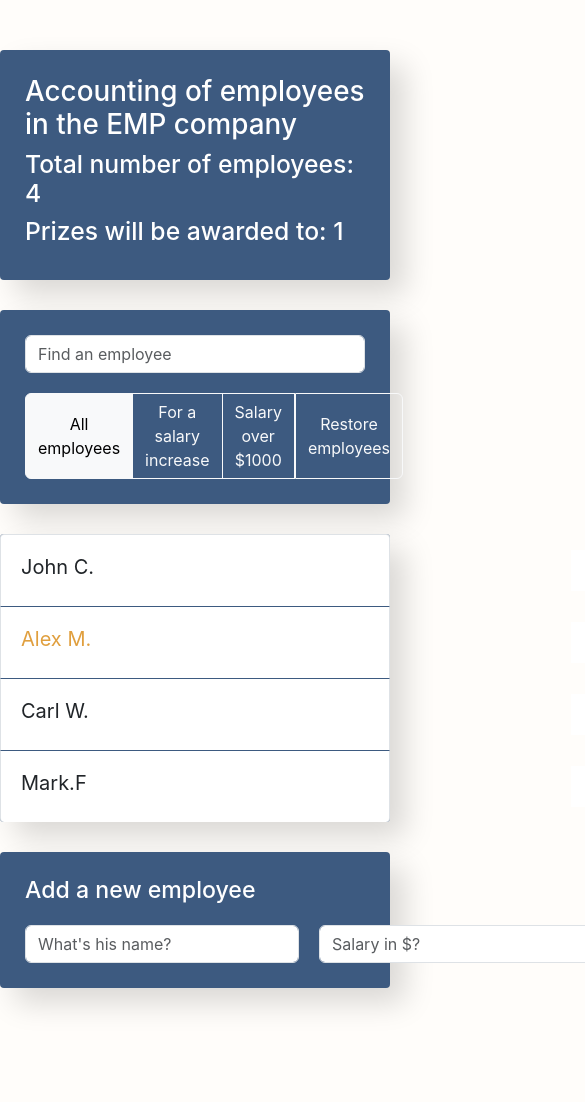
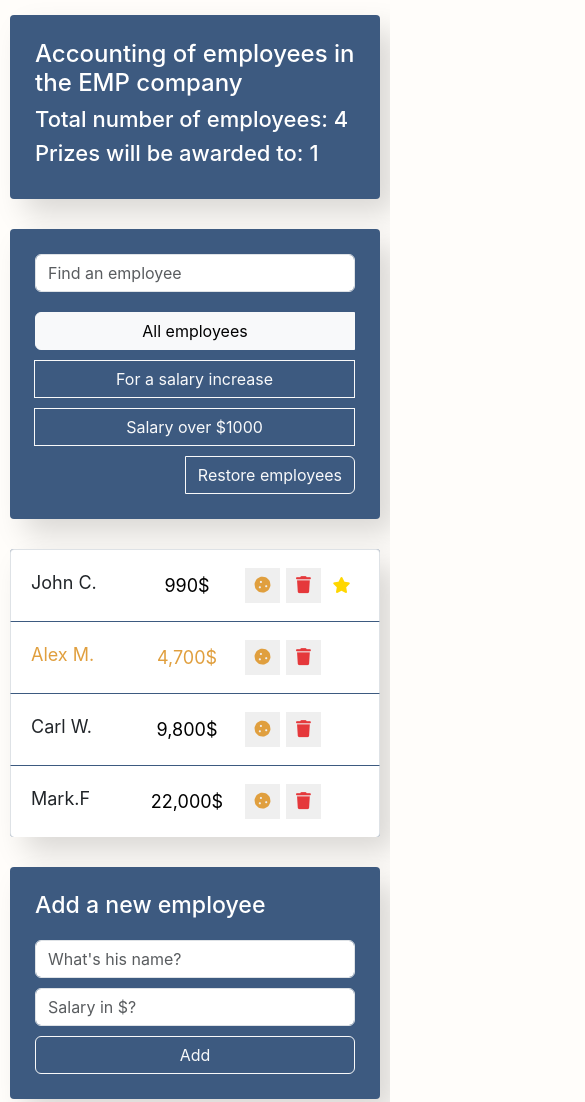
Before and after one commit to VolodX/react-employee-accounting, a React app: page / in a window 390 px wide. Shown: the top 1102 px of the page, 585 px wide, since content can reach past the window. Before the commit the page ends 1038 px from the top, so only its background shows below. Built offline with nearby package versions, Linux system fonts and the light colour scheme.

Commit message:
feat(responsive): adapt project for various screen sizes

```diff
--- a/src/components/app-filter/app-filter.css
+++ b/src/components/app-filter/app-filter.css
@@ -1,8 +1,37 @@
 .btn-group {
-	margin-top: 20px;
+  margin-top: 20px;
 }
 
-.btn-group>.btn {
-	position: relative;
-	flex: 0 1 auto;
+.btn-group > .btn {
+  position: relative;
+  flex: 0 1 auto;
 }
+
+@media (max-width: 700px) {
+  .btn-group {
+    display: flex;
+    flex-direction: column;
+    gap: 10px;
+  }
+}
+
+@media (max-width: 495px) {
+  .list-group-item span,
+	.list-group-item input {
+    font-size: 18px !important;
+  }
+
+	.list-group-item-input {
+		width: 110px;
+	}
+}
+@media (max-width: 375px) {
+  .list-group-item span,
+	.list-group-item input {
+    font-size: 16px !important;
+  }
+
+	.list-group-item-input {
+		/* max-width: 110px; */
+	}
+}
--- a/src/components/app-info/app-info.css
+++ b/src/components/app-info/app-info.css
@@ -5,3 +5,21 @@
   box-shadow: 15px 15px 30px rgba(0, 0, 0, 0.15);
   color: #fff;
 }
+
+@media (max-width: 408px) {
+	.app-info h1 {
+		font-size: 24px;
+	}
+	.app-info h2 {
+		font-size: 22px;
+	}
+}
+
+@media (max-width: 362px) {
+	.app-info h1 {
+		font-size: 22px;
+	}
+	.app-info h2 {
+		font-size: 20px;
+	}
+}
--- a/src/components/employee-add-form/employee-add-form.css
+++ b/src/components/employee-add-form/employee-add-form.css
@@ -15,3 +15,13 @@
   width: 350px;
   margin-right: 20px;
 }
+
+@media (max-width: 590px) {
+  .add-form {
+    flex-direction: column;
+    gap: 10px;
+  }
+  .add-form input {
+    width: 100%;
+  }
+}
--- a/src/components/employee-list-item/employee-list-item.css
+++ b/src/components/employee-list-item/employee-list-item.css
@@ -11,7 +11,7 @@
   line-height: 35px;
   font-size: 20px;
   cursor: pointer;
-  min-width: 550px;
+  width: 550px;
 }
 
 .list-group-item input {
--- a/src/index.css
+++ b/src/index.css
@@ -1,18 +1,23 @@
 :root {
-	--bg-color: #fffdfa;
+  --bg-color: #fffdfa;
 }
 
 body {
   margin: 50px 0;
-  font-family: -apple-system, BlinkMacSystemFont, 'Segoe UI', 'Roboto', 'Oxygen',
-    'Ubuntu', 'Cantarell', 'Fira Sans', 'Droid Sans', 'Helvetica Neue',
-    sans-serif;
+  font-family: -apple-system, BlinkMacSystemFont, "Segoe UI", "Roboto", "Oxygen", "Ubuntu", "Cantarell", "Fira Sans",
+    "Droid Sans", "Helvetica Neue", sans-serif;
   -webkit-font-smoothing: antialiased;
   -moz-osx-font-smoothing: grayscale;
-	background-color: var(--bg-color);
+  background-color: var(--bg-color);
 }
 
 code {
-  font-family: source-code-pro, Menlo, Monaco, Consolas, 'Courier New',
-    monospace;
+  font-family: source-code-pro, Menlo, Monaco, Consolas, "Courier New", monospace;
 }
+
+@media (max-width: 575.98px) {
+  body {
+    margin: 15px 0 30px;
+    padding-inline: 10px;
+  }
+}
```
